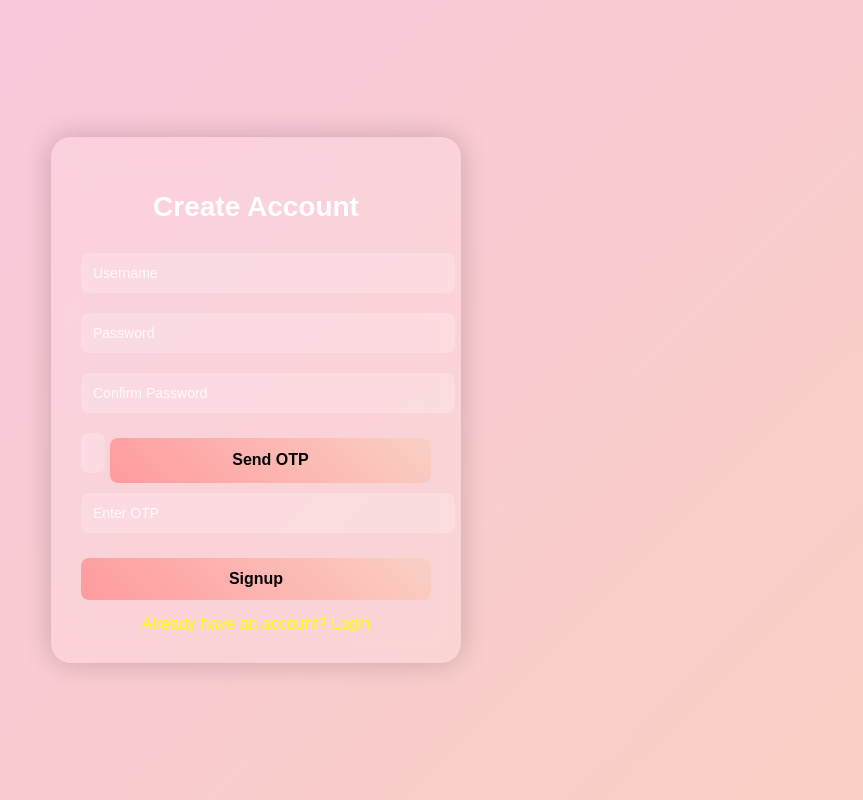
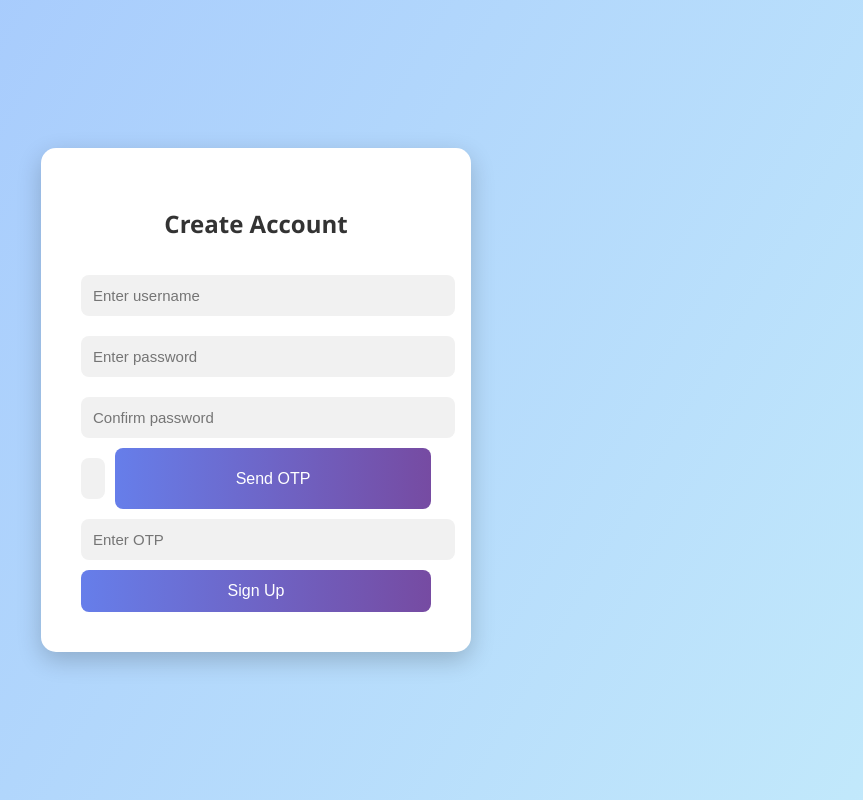
Before and after one commit to smit9327048998-dev/auth-system, a website: page public/signup.html in a window 1280 px wide. Shown: the whole page, without its empty margins (384-1247 px from the left). Drawn offline with Linux system fonts and the light colour scheme.

Commit message:
Update signup.html

```diff
--- a/public/signup.html
+++ b/public/signup.html
@@ -5,44 +5,29 @@
     <meta name="viewport" content="width=device-width, initial-scale=1.0">
     <title>Signup</title>
     <style>
-    /* Background Animation */
         body {
-      margin: 0;
-      font-family: 'Poppins', sans-serif;
-      height: 100vh;
+            font-family: 'Segoe UI', sans-serif;
+            background: linear-gradient(120deg, #a1c4fd, #c2e9fb);
             display: flex;
             justify-content: center;
             align-items: center;
-      background: linear-gradient(-45deg, #ff9a9e, #fad0c4, #fbc2eb, #a6c0fe);
-      background-size: 400% 400%;
-      animation: gradientBG 8s ease infinite;
-    }
-    @keyframes gradientBG {
-      0% { background-position: 0% 50%; }
-      50% { background-position: 100% 50%; }
-      100% { background-position: 0% 50%; }
+            height: 100vh;
+            margin: 0;
         }
 
-    /* Glassmorphism Card */
-    .signup-box {
-      background: rgba(255, 255, 255, 0.15);
-      backdrop-filter: blur(15px);
-      border-radius: 20px;
-      padding: 30px;
+        .signup-container {
+            background: white;
+            padding: 40px;
+            border-radius: 15px;
+            box-shadow: 0px 8px 25px rgba(0, 0, 0, 0.2);
             width: 350px;
-      color: white;
-      text-align: center;
-      box-shadow: 0 0 30px rgba(0,0,0,0.2);
-      animation: fadeIn 1s ease forwards;
-    }
-    @keyframes fadeIn {
-      from { opacity: 0; transform: translateY(-20px); }
-      to { opacity: 1; transform: translateY(0); }
+            animation: slideDown 0.8s ease;
         }
 
         h2 {
-      margin-bottom: 20px;
-      font-size: 28px;
+            text-align: center;
+            margin-bottom: 25px;
+            color: #333;
         }
 
         input {
@@ -51,107 +36,97 @@
             margin: 10px 0;
             border: none;
             border-radius: 8px;
-      font-size: 14px;
-      outline: none;
-      background: rgba(255, 255, 255, 0.2);
-      color: white;
-    }
-    input::placeholder {
-      color: rgba(255, 255, 255, 0.8);
+            background: #f1f1f1;
+            font-size: 15px;
+            transition: 0.3s;
         }
 
-    /* Ripple Button Animation */
-    .btn {
+        input:focus {
+            background: #e0f7fa;
+            outline: none;
+            transform: scale(1.02);
+        }
+
+        button {
             width: 100%;
             padding: 12px;
-      margin-top: 15px;
+            background: linear-gradient(90deg, #667eea, #764ba2);
             border: none;
+            color: white;
             border-radius: 8px;
-      background: linear-gradient(45deg, #ff9a9e, #fad0c4);
-      color: black;
             font-size: 16px;
-      font-weight: bold;
             cursor: pointer;
-      position: relative;
-      overflow: hidden;
-      transition: transform 0.2s;
+            transition: 0.3s;
         }
-    .btn:active {
-      transform: scale(0.97);
-    }
-    .btn::after {
-      content: '';
-      position: absolute;
-      background: rgba(255, 255, 255, 0.5);
-      border-radius: 50%;
-      width: 100px;
-      height: 100px;
-      top: 50%;
-      left: 50%;
-      transform: translate(-50%, -50%) scale(0);
-      opacity: 0;
-      transition: transform 0.5s, opacity 1s;
-    }
-    .btn:active::after {
-      transform: translate(-50%, -50%) scale(2);
-      opacity: 1;
-      transition: 0s;
+
+        button:hover {
+            transform: scale(1.05);
+            background: linear-gradient(90deg, #764ba2, #667eea);
         }
 
         .otp-section {
             display: flex;
-      gap: 5px;
+            gap: 10px;
         }
+
         .otp-section input {
             flex: 1;
         }
 
-    .link {
-      margin-top: 15px;
-      display: block;
-      color: yellow;
-      text-decoration: none;
-    }
-    .link:hover {
-      text-decoration: underline;
+        @keyframes slideDown {
+            from { transform: translateY(-50px); opacity: 0; }
+            to { transform: translateY(0); opacity: 1; }
         }
     </style>
 </head>
 <body>
 
-  <div class="signup-box">
+    <div class="signup-container">
         <h2>Create Account</h2>
         <form id="signupForm" action="/signup" method="POST">
-      <input type="text" name="username" placeholder="Username" required>
-      <input type="password" name="password" placeholder="Password" required>
-      <input type="password" name="confirmPassword" placeholder="Confirm Password" required>
-
+            <input type="text" name="username" placeholder="Enter username" required>
+            <input type="password" name="password" placeholder="Enter password" required>
+            <input type="password" name="confirmPassword" placeholder="Confirm password" required>
             <div class="otp-section">
-        <input type="text" name="phone" placeholder="+91XXXXXXXXXX" required>
-        <button type="button" class="btn" id="sendOtpBtn">Send OTP</button>
+                <input type="text" name="phone" placeholder="Enter mobile number" required>
+                <button type="button" id="sendOtpBtn">Send OTP</button>
             </div>
-
             <input type="text" name="otp" placeholder="Enter OTP" required>
-      <button type="submit" class="btn">Signup</button>
+            <button type="submit">Sign Up</button>
         </form>
-
-    <a href="index.html" class="link">Already have an account? Login</a>
     </div>
 
     <script>
-    document.getElementById("sendOtpBtn").addEventListener("click", async () => {
-      const phoneInput = document.querySelector('input[name="phone"]').value.trim();
-      if (!phoneInput.startsWith("+91") || phoneInput.length < 13) {
-        alert("Please enter phone number with country code (+91XXXXXXXXXX)");
+        document.getElementById("sendOtpBtn").addEventListener("click", function() {
+            const phone = document.querySelector("input[name='phone']").value;
+            if (!phone.startsWith("+91") || phone.length !== 13) {
+                alert("Phone number must include country code, e.g. +91XXXXXXXXXX");
                 return;
             }
-      const res = await fetch("/send-otp", {
+            fetch("/send-otp", {
                 method: "POST",
                 headers: { "Content-Type": "application/json" },
-        body: JSON.stringify({ phone: phoneInput })
+                body: JSON.stringify({ phone })
+            })
+            .then(res => res.json())
+            .then(data => alert(data.message))
+            .catch(err => alert("Error sending OTP"));
         });
-      const data = await res.json();
-      alert(data.message || "OTP sent!");
+
+        // Redirect to login after signup
+        document.getElementById("signupForm").addEventListener("submit", function(e) {
+            e.preventDefault();
+            fetch("/signup", {
+                method: "POST",
+                body: new FormData(this)
+            })
+            .then(res => {
+                if (res.ok) {
+                    window.location.href = "/index.html"; // Login page
+                } else {
+                    alert("Signup failed. Please try again.");
+                }
+            });
         });
     </script>
 
```
Lines whose indentation alone changed are shown as unchanged.
